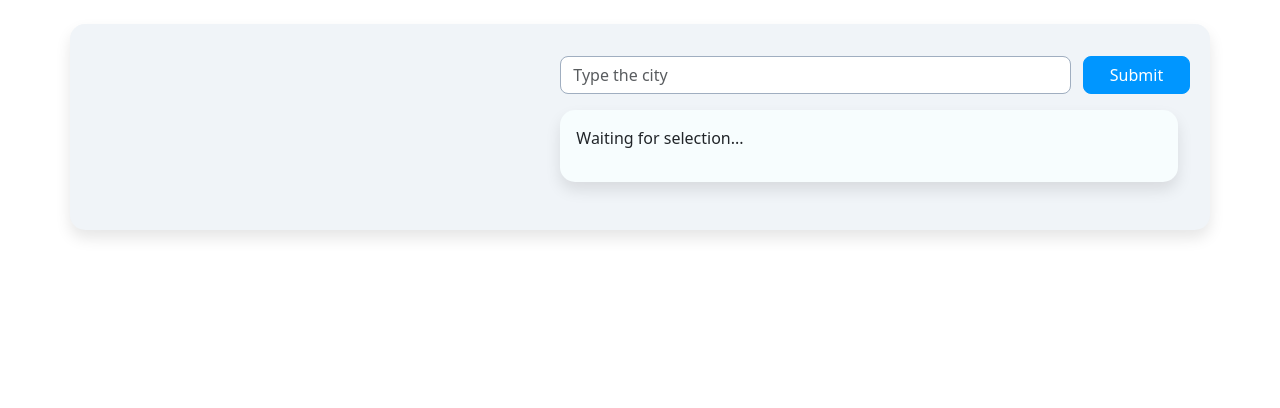
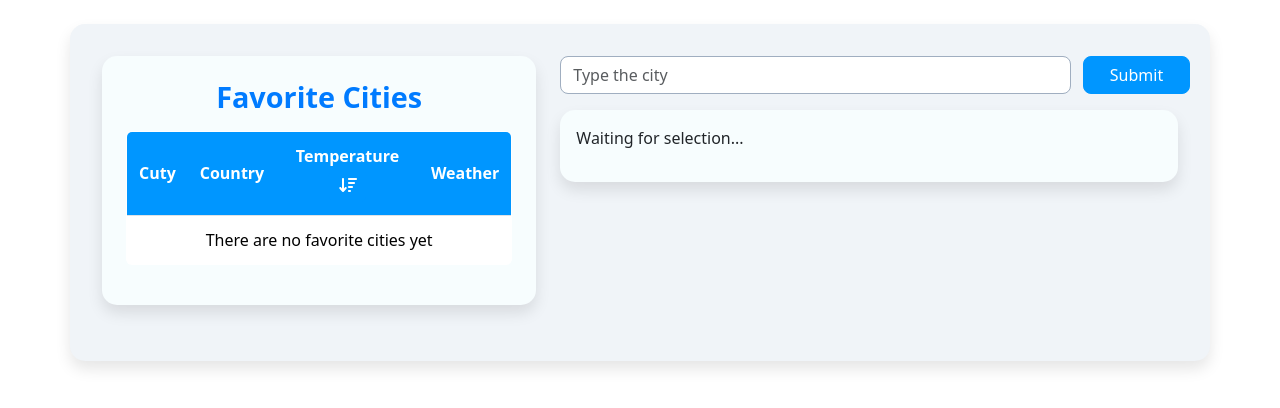
Before and after one commit to GencoMattia/raintonic-meteo, a Vue app: page / in a window 1280 px wide. Shown: the top 408 px of the page. Built offline with nearby package versions, Linux system fonts and the light colour scheme.

Commit message:
Added placeholder in case there are no favorite cities

```diff
--- a/src/pages/PageHome.vue
+++ b/src/pages/PageHome.vue
@@ -236,9 +236,9 @@ export default {
 <template>
     <main class="search-form container mt-4">
         <div class="row">
-            <div class="left-panel col-md-12 col-lg-5 mb-md-4">
+            <div class="left-panel col-md-12 col-lg-5 mb-4">
                 <!-- Favorite Cities Table -->
-                <div class="favorite-weather" v-if="favoriteWeatherData.length">
+                <div class="favorite-weather">
                     <h3 class="section-title text-center">
                         Favorite Cities
                     </h3>
@@ -258,13 +258,18 @@ export default {
                                     <th>Weather</th>
                                 </tr>
                             </thead>
-                            <tbody>
+                            <tbody v-if="favoriteWeatherData.length">
                                 <tr v-for="(city, index) in favoriteWeatherData" :key="index"
                                     @click="selectFavoriteCity(city.city)" style="cursor: pointer;">
                                     <td>{{ city.city.name }}</td>
                                     <td>{{ city.city.country }}</td>
                                     <td>{{ city.weather.temperature_2m }} °C</td>
                                     <td>{{ getWeatherCondition(city.weather.weather_code) }}</td>
+                                </tr>
+                            </tbody>
+                            <tbody v-else>
+                                <tr>
+                                    <td colspan="4">There are no favorite cities yet</td>
                                 </tr>
                             </tbody>
                         </table>
```
